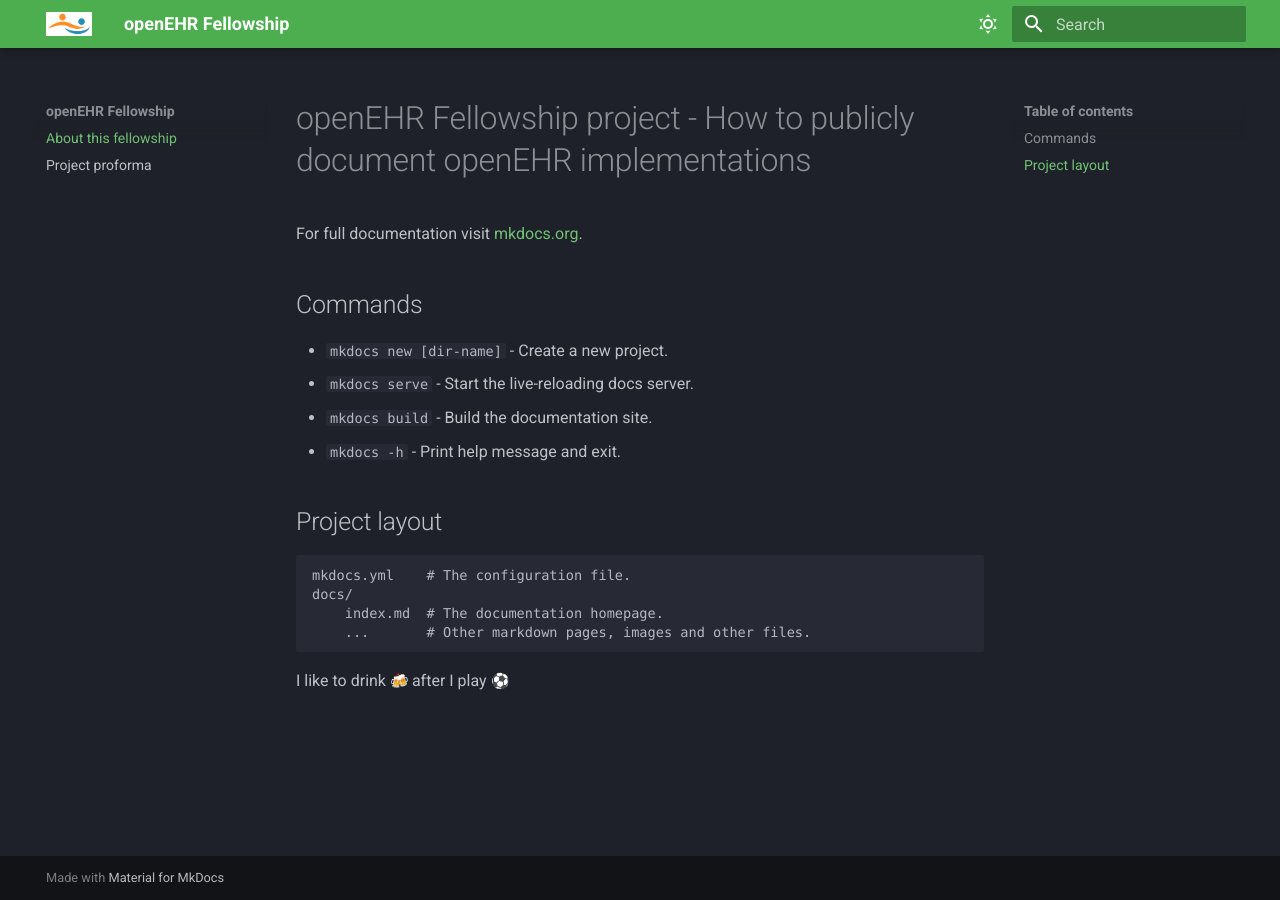
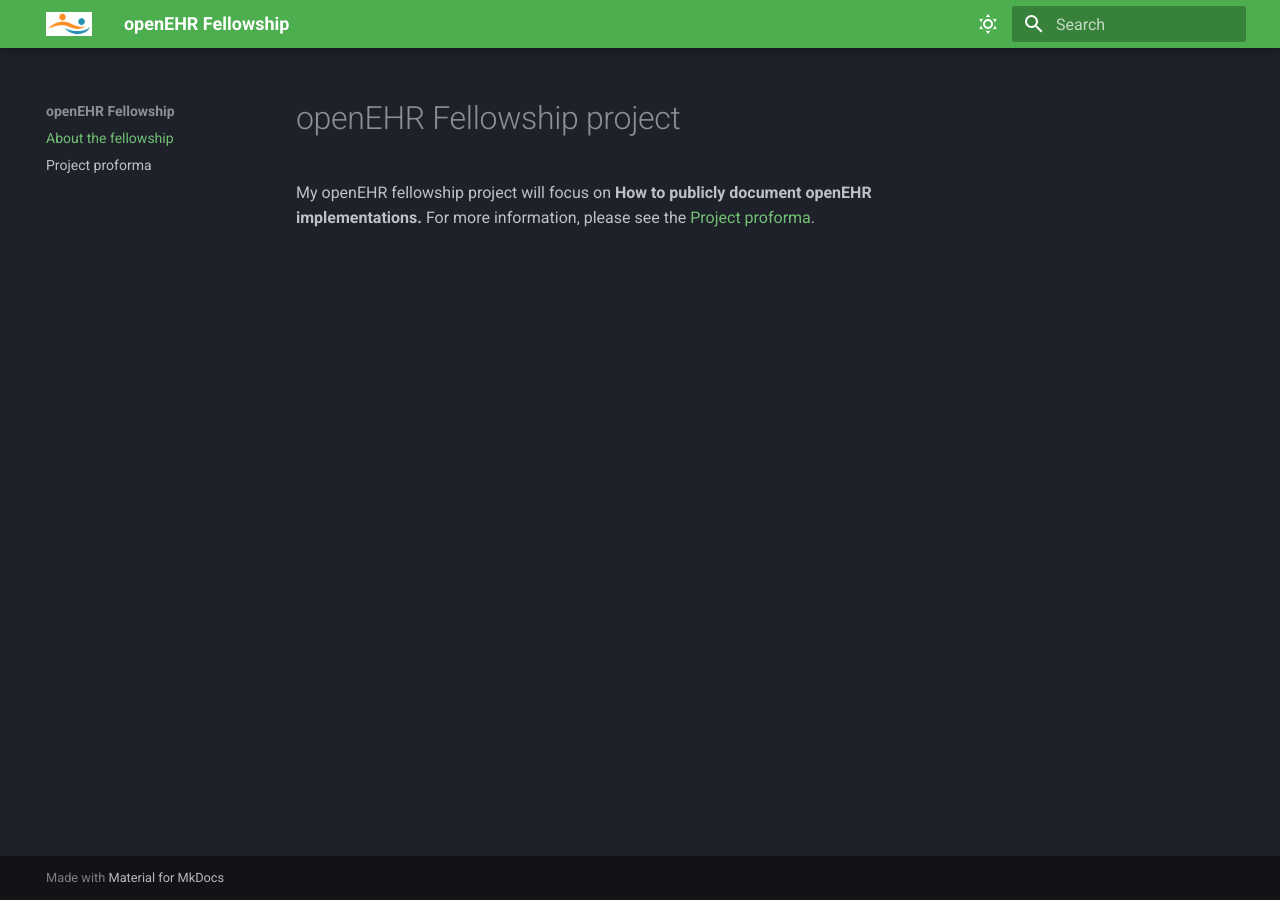
Before and after one commit to irbennett/openEHR_Fellowship, an MkDocs documentation site: the page built from docs/index.md, in a window 1280 px wide. Built offline with MkDocs 1.6.1 and Material for MkDocs 9.7.7, drawn with Linux system fonts in a browser that asks for light colours; emoji names are drawn with the system emoji font; some web fonts are replaced.

Commit message:
Update intro page. Link to Project Proforma

```diff
--- a/docs/index.md
+++ b/docs/index.md
@@ -1,19 +1,4 @@
-# openEHR Fellowship project - How to publicly document openEHR implementations
+# openEHR Fellowship project
 
-For full documentation visit [mkdocs.org](https://www.mkdocs.org).
 
-## Commands
-
-* `mkdocs new [dir-name]` - Create a new project.
-* `mkdocs serve` - Start the live-reloading docs server.
-* `mkdocs build` - Build the documentation site.
-* `mkdocs -h` - Print help message and exit.
-
-## Project layout
-
-    mkdocs.yml    # The configuration file.
-    docs/
-        index.md  # The documentation homepage.
-        ...       # Other markdown pages, images and other files.
-
-I like to drink :beers: after I play :soccer:
+My openEHR fellowship project will focus on **How to publicly document openEHR implementations.** For more information, please see the [Project proforma](https://irbennett.github.io/openEHR_Fellowship/intro/).
--- a/mkdocs.yml
+++ b/mkdocs.yml
@@ -25,7 +25,7 @@ theme:
       accent: deep orange
 
 nav:
-  - About this fellowship: index.md
+  - About the fellowship: index.md
   - Project proforma: intro.md
 
 markdown_extensions:
```
Also changed, not shown: docs/aboutMe.md (added).
